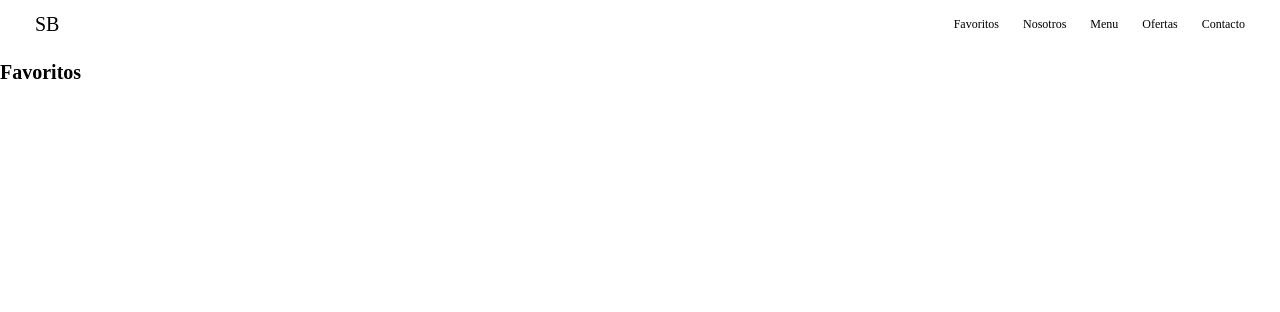
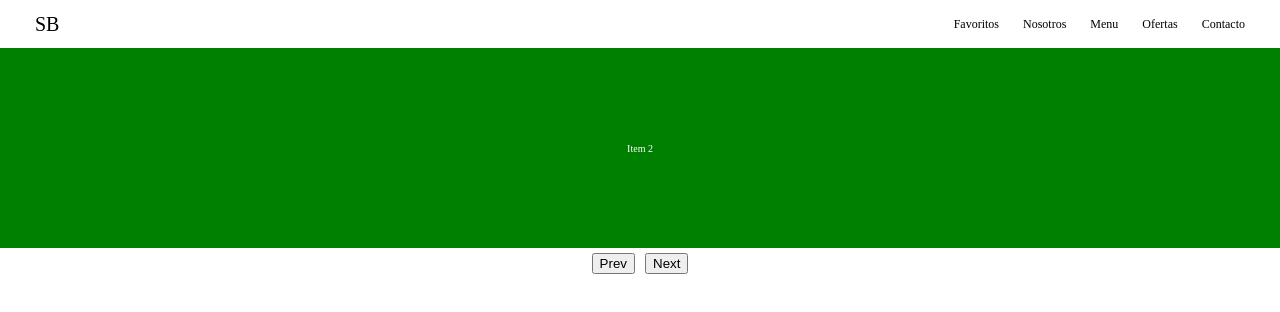
Before and after one commit to maurojasnova/Carousel, a Next.js app: page / in a window 1280 px wide. Shown: the top 312 px of the page. Built offline with nearby package versions, Linux system fonts and the light colour scheme.

Commit message:
Added carousel feature without styles

```diff
--- a/next.config.js
+++ b/next.config.js
@@ -2,7 +2,17 @@
 const nextConfig = {
   experimental: {
     appDir: true
-  }
+  },
+  images: {
+    remotePatterns: [
+      {
+        protocol: 'https',
+        hostname: 'pixabay.com',
+        port: '',
+        pathname: '/images/**',
+      },
+    ],
+  },
 }
 
 module.exports = nextConfig
--- a/package.json
+++ b/package.json
@@ -13,7 +13,9 @@
     "eslint-config-next": "13.2.4",
     "next": "13.2.4",
     "react": "18.2.0",
-    "react-dom": "18.2.0"
+    "react-dom": "18.2.0",
+    "react-slick": "^0.29.0",
+    "react-swipeable": "^7.0.0"
   },
   "devDependencies": {
     "eslint-config-prettier": "^8.7.0",
--- /dev/null
+++ b/src/app/components/Carousel.jsx
@@ -0,0 +1,83 @@
+import React, { useState, useEffect, useCallback } from "react";
+import { useSwipeable } from "react-swipeable";
+
+import Image from "next/image";
+import "./carousel.css";
+
+export const CarouselItem = ({ children, width }) => {
+  return (
+    <div className="carousel-item" style={{ width: width }}>
+      {children}
+    </div>
+  );
+};
+
+const Carousel = ({ children }) => {
+  const [activeIndex, setActiveIndex] = useState(0);
+  const [paused, setPaused] = useState(false);
+
+  const updateIndex = (newIndex) => {
+    if (newIndex < 0) {
+      newIndex = React.Children.count(children) - 1;
+    } else if (newIndex >= React.Children.count(children)) {
+      newIndex = 0;
+    }
+
+    setActiveIndex(newIndex);
+  };
+
+  useEffect(() => {
+    const interval = setInterval(() => {
+      if (!paused) {
+        updateIndex(activeIndex + 1);
+      }
+    }, 3000);
+
+    return () => {
+      if (interval) {
+        clearInterval(interval);
+      }
+    };
+  });
+
+  const handlers = useSwipeable({
+    onSwipedLeft: () => updateIndex(activeIndex + 1),
+    onSwipedRight: () => updateIndex(activeIndex - 1),
+  });
+
+  return (
+    <div
+      {...handlers}
+      className="carousel"
+      onMouseEnter={() => setPaused(true)}
+      onMouseLeave={() => setPaused(false)}
+    >
+      <div
+        className="inner"
+        style={{ transform: `translateX(-${activeIndex * 100}%)` }}
+      >
+        {React.Children.map(children, (child, index) => {
+          return React.cloneElement(child, { width: "100%" });
+        })}
+      </div>
+      <div className="indicators">
+        <button
+          onClick={() => {
+            updateIndex(activeIndex - 1);
+          }}
+        >
+          Prev
+        </button>
+        <button
+          onClick={() => {
+            updateIndex(activeIndex + 1);
+          }}
+        >
+          Next
+        </button>
+      </div>
+    </div>
+  );
+};
+
+export default Carousel;
--- a/src/app/components/Header.jsx
+++ b/src/app/components/Header.jsx
@@ -28,7 +28,7 @@ const links = [
 ];
 
 export function Header() {
-  const [isOpen, setIsOpen] = useState(true);
+  const [isOpen, setIsOpen] = useState(false);
   return (
     <header className={styles.header}>
       <nav className={styles.navbar}>
--- /dev/null
+++ b/src/app/components/carousel.css
@@ -0,0 +1,26 @@
+.carousel {
+  overflow: hidden;
+}
+
+.inner {
+  white-space: nowrap;
+  transition: transform 0.3s;
+}
+
+.carousel-item {
+  display: inline-flex;
+  align-items: center;
+  justify-content: center;
+  height: 200px;
+  background-color: green;
+  color: #fff;
+}
+
+.indicators {
+  display: flex;
+  justify-content: center;
+}
+
+.indicators > button {
+  margin: 5px;
+}
--- a/src/app/page.jsx
+++ b/src/app/page.jsx
@@ -1,3 +1,22 @@
-export default function HomePage () {
-  return <h1>Favoritos</h1>
+"use client";
+
+import Carousel, { CarouselItem } from "./components/Carousel";
+import Image from "next/image";
+
+export default function HomePage() {
+  const images = [
+    "/images/capybara.jpg",
+    "/images/capybara.jpg",
+    "/images/capybara.jpg",
+    "/images/capybara.jpg",
+  ];
+  return (
+    <div>
+      <Carousel>
+        <CarouselItem>Item 1</CarouselItem>
+        <CarouselItem>Item 2</CarouselItem>
+        <CarouselItem>Item 3</CarouselItem>
+      </Carousel>
+    </div>
+  );
 }
```
Also changed, not shown: public/images/capybara.jpg (added), 1 other file (tests, documents, lock files or other folders).
